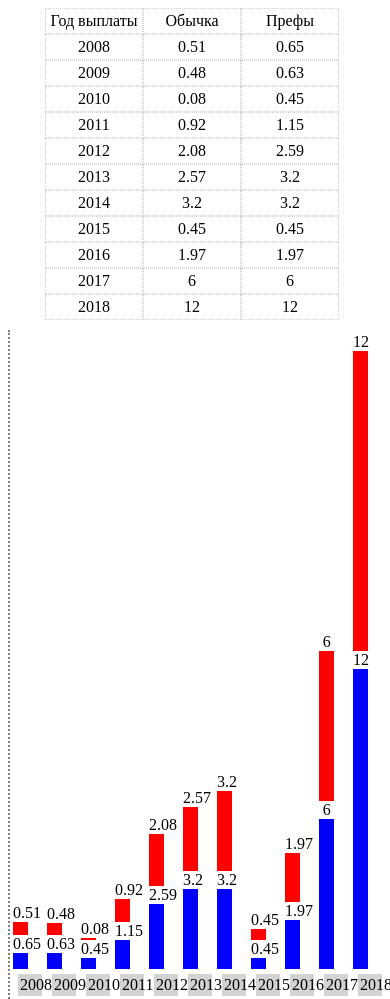
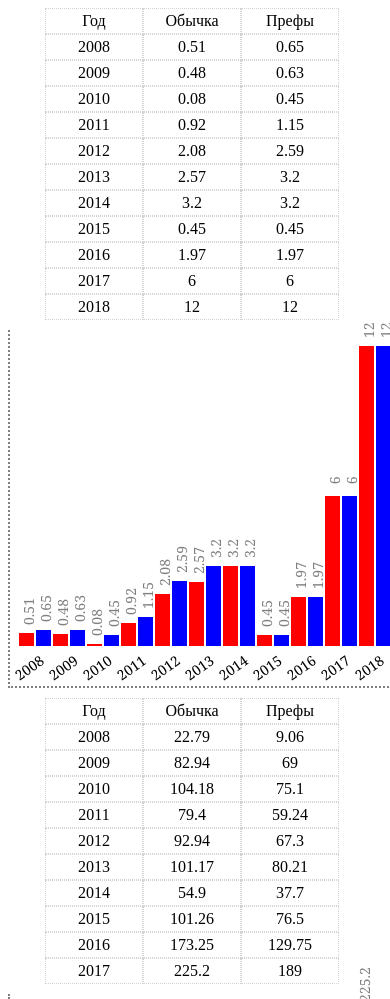
Before and after one commit to Aparin/tableAndGraphMaker, a plain HTML site: page index.html in a window 390 px wide. Shown: the top 999 px of the page. Drawn offline with Linux system fonts and the light colour scheme.

Commit message:
fixed displaying values and years on smartphones

```diff
--- a/index.html
+++ b/index.html
@@ -8,8 +8,11 @@
 
 <body style='max-width: 960px;'>
 
-    <div id='dividendsTable'></div>
-    <div id='dividendsGraph'></div>
+    <div id='dividendsTable' class='table'></div>
+    <div id='dividendsGraph' class='graph'></div>
+
+    <div id='pricesTable' class='table'></div>
+    <div id='pricesGraph' class='graph'></div>
 
     <script src='sberbank.js'></script>
     <script src='script.js'></script>
--- a/sberbank.js
+++ b/sberbank.js
@@ -1,5 +1,5 @@
 var dividends = [
-    'Год выплаты', 'Обычка', 'Префы',
+    'Год', 'Обычка', 'Префы',
     2008, 0.51, 0.65,
     2009, 0.48, 0.63,
     2010, 0.08, 0.45,
@@ -12,3 +12,16 @@ var dividends = [
     2017, 6, 6,
     2018, 12, 12
 ];
+var prices = [
+    'Год', 'Обычка', 'Префы',
+    2008, 22.79, 9.06,
+    2009, 82.94, 69.00,
+    2010, 104.18, 75.10,
+    2011, 79.40, 59.24,
+    2012, 92.94, 67.30,
+    2013, 101.17, 80.21,
+    2014, 54.90, 37.70,
+    2015, 101.26, 76.50,
+    2016, 173.25, 129.75,
+    2017, 225.20, 189.00
+];
--- a/script.js
+++ b/script.js
@@ -13,7 +13,7 @@ var createTable = (id, data, col) => {
 
     for (var i = 0; i < data.length; i = i + col) {
         for (var j = 0; j < col; j++) {
-            var element = makeElement('div', 'table', data[i + j]);
+            var element = makeElement('div', 'cell', data[i + j]);
             area.appendChild(element);
         }
         area.appendChild(makeElement('div', 'clear'));
@@ -31,6 +31,7 @@ var createGraph = (id, data, col) => {
 
         // append value of column
         var value = makeElement('div', 'value', data[count]);
+        if (document.documentElement.clientWidth * elementWidth / 100 < 45) { value.classList.add("valueVertical"); } // turn text-line
         fragment.appendChild(value);
 
         // append column
@@ -60,6 +61,7 @@ var createGraph = (id, data, col) => {
 
     var columns = data.length - col - (data.length - col) / col;
     var elementWidth = 100 / columns;
+
     for (var i = col + 1; i < data.length; i += col) {
 
         // make main element containing values, columns, year
@@ -68,17 +70,28 @@ var createGraph = (id, data, col) => {
         if (col === 2) { widthFullYear = elementWidth; } else { widthFullYear = 2 * elementWidth; }
         fullYear.style.width = widthFullYear + '%';
 
+        // single column width and indentation
+        var widthsCol = () => {
+            var cw = 100 / (col - 1);
+            var w = 0.90;
+            column.style.width = w * cw + '%';
+            var m = (1 - w) / 2 * cw + '%';
+            column.style.marginLeft = m;
+            column.style.marginRight = m;
+        }
         var height = i => { return data[i] / maxValue(data, col) * 300 + 'px'; }
         var column = makeColumn(height(i), 'red', i);
-        column.style.width = 45 + '%';
+        widthsCol();
         fullYear.appendChild(column);
+
         if (col === 3) {
             column = makeColumn(height(i + 1), 'blue', i + 1);
-            column.style.width = 45 + '%';
+            widthsCol();
             fullYear.appendChild(column);
         }
 
         var year = (makeElement('div', 'year', data[i - 1])); // append year
+        if (document.documentElement.clientWidth * elementWidth / 100 * 2 < 45) { year.classList.add("yearVertical"); }
         fullYear.appendChild(year);
 
 
@@ -88,3 +101,6 @@ var createGraph = (id, data, col) => {
 
 createTable('dividendsTable', dividends, 3);
 createGraph('dividendsGraph', dividends, 3);
+
+createTable('pricesTable', prices, 3);
+createGraph('pricesGraph', prices, 3);
--- a/style.css
+++ b/style.css
@@ -1,11 +1,11 @@
 /* ---------- table ---------- */
 
-#dividendsTable {
+.table {
     width: 300px;
     margin: 0 auto;
 }
 
-.table {
+.cell {
     float: left;
     padding: 3px;
     border: 1px dotted lightgrey;
@@ -20,29 +20,48 @@
 
 /* ---------- graph ---------- */
 
-#dividendsGraph {
+.graph {
     width: 100%;
     margin: 10px 0px;
     border-left: 2px dotted gray;
     border-bottom: 2px dotted gray;
-    padding: 3px;
+    padding: 8px;
 }
 
 .value,
 .year {
     text-align: center;
+    font-family: Georgia, 'Times New Roman', Times, serif;
+    font-size: 14px;
+    padding-bottom: 4px;
+}
+
+.valueVertical {
+    transform: rotate(-90deg);
+    transform-origin: left top;
+    position: relative;
+    margin-bottom: -15px;
+    color: gray;
 }
 
 .year {
     display: block;
-    margin: 5px;
     background: lightgray;
-    padding: 2px;
+    width: 92%;
+    margin: 4px 2% 4px 2%;
+    padding: 2%;
+    padding-bottom: 4px;
+}
+
+.yearVertical {
+    transform: rotate(-35deg);
+    transform-origin: 75% bottom;
+    margin-right: 5px;
+    background: none;
 }
 
 .columnWrap {
     display: inline-block;
-    margin-right: 3px;
     vertical-align: bottom;
 }
 
```
